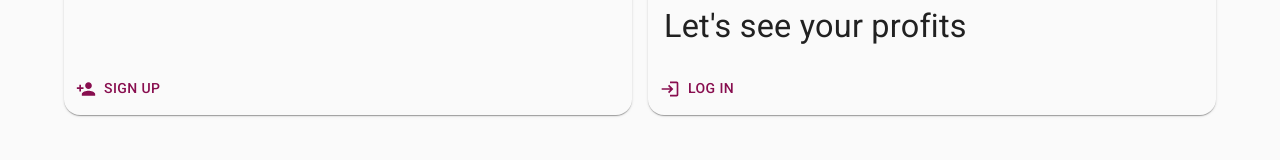
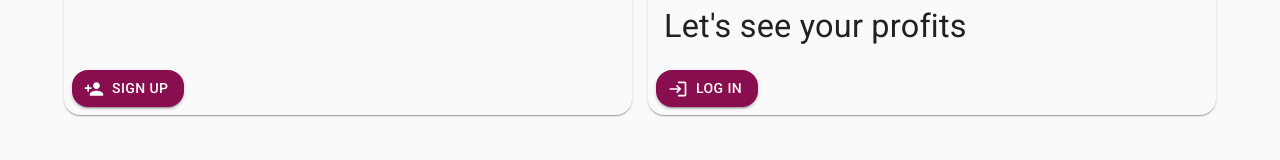
Before and after one commit to qbit-0/autoarbs, a React (Create React App) app in the folder autoarbs/: page / in a window 1280 px wide. Shown: the part 2160-2320 px from the top of the page. Built offline with nearby package versions, Linux system fonts and the light colour scheme.

Commit message:
Change sign up and log in buttons to contained

```diff
--- a/autoarbs/src/components/pages/AboutPage.tsx
+++ b/autoarbs/src/components/pages/AboutPage.tsx
@@ -176,7 +176,11 @@ const AboutPage = (props: Props) => {
                     <Typography variant="h4">We make it easy</Typography>
                   </CardContent>
                   <CardActions>
-                    <ButtonLink startIcon={<PersonAddIcon />} to="/signup">
+                    <ButtonLink
+                      variant="contained"
+                      startIcon={<PersonAddIcon />}
+                      to="/signup"
+                    >
                       Sign Up
                     </ButtonLink>
                   </CardActions>
@@ -189,7 +193,11 @@ const AboutPage = (props: Props) => {
                     <Typography variant="h4">Let's see your profits</Typography>
                   </CardContent>
                   <CardActions>
-                    <ButtonLink startIcon={<LoginIcon />} to="/login">
+                    <ButtonLink
+                      variant="contained"
+                      startIcon={<LoginIcon />}
+                      to="/login"
+                    >
                       Log In
                     </ButtonLink>
                   </CardActions>
```
